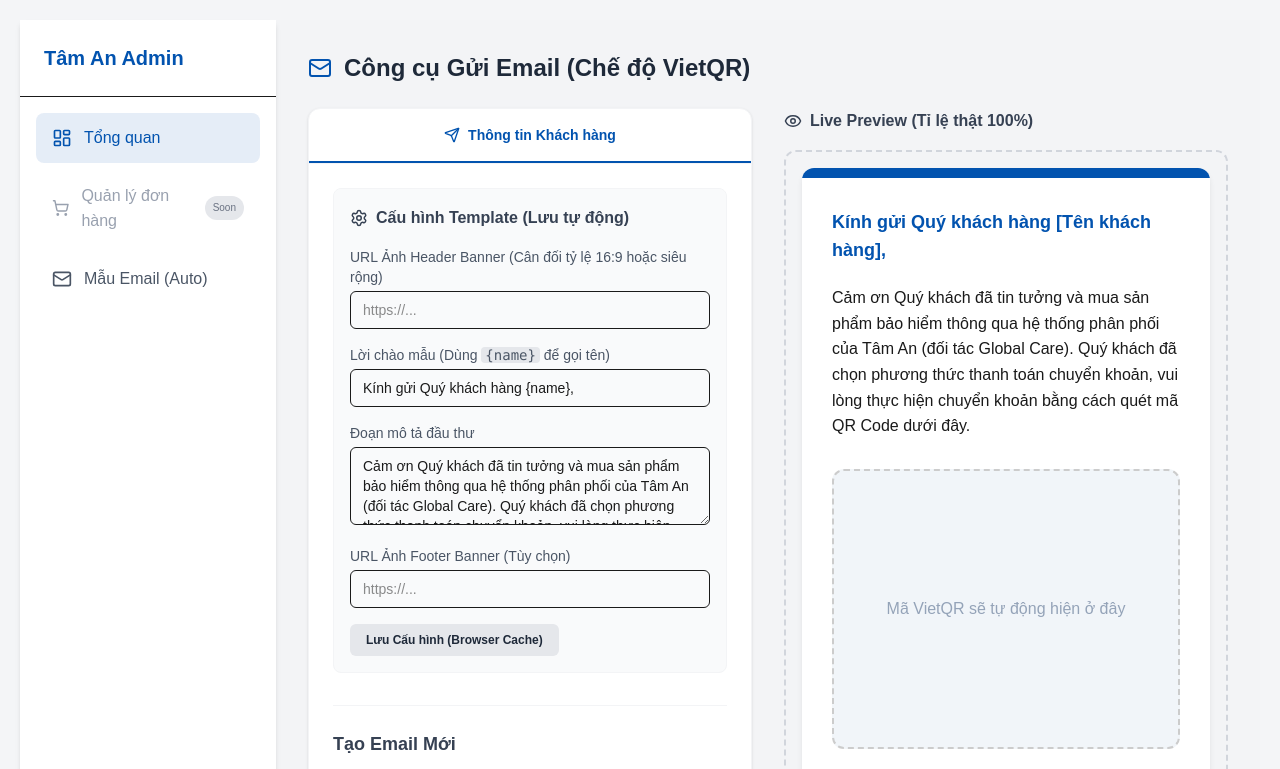
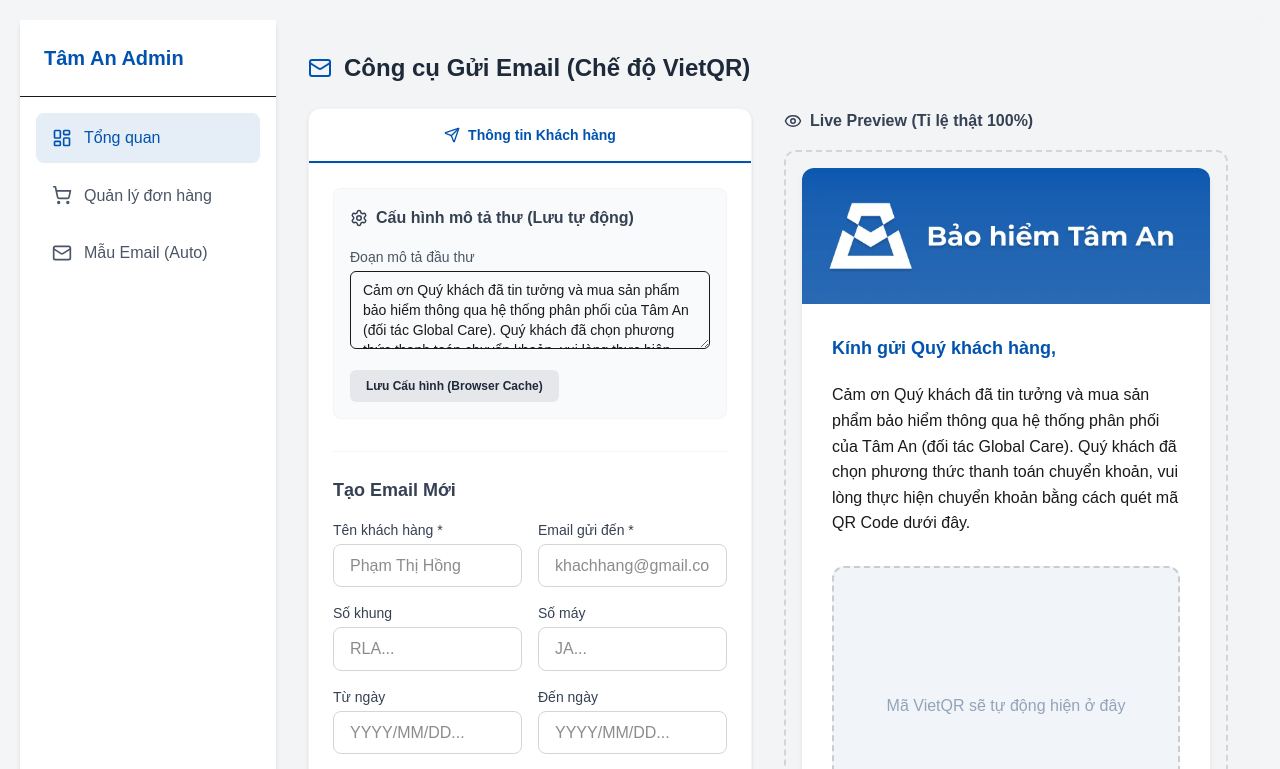
Before and after one commit to huynhtranhoanglong/baohiemtaman, a Next.js app: page /admin/email in a window 1280 px wide. Shown: the top 769 px of the page. Built offline with nearby package versions, Linux system fonts and the light colour scheme; no server answers.

Commit message:
feat(admin): Xây dựng tính năng Quản lý Đơn Hàng từ Google Sheets & Nâng cấp Giao diện Email Auto-Fill bằng hình ảnh tĩnh

```diff
--- a/src/app/admin/email/page.tsx
+++ b/src/app/admin/email/page.tsx
@@ -7,15 +7,18 @@
   const [activeTab, setActiveTab] = useState<'editor' | 'preview'>('editor');
 
   // Template State (Saved to localStorage)
-  const [headerImg, setHeaderImg] = useState('');
-  const [footerImg, setFooterImg] = useState('');
-  const [greeting, setGreeting] = useState('Kính gửi Quý khách hàng {name},');
   const [instructions, setInstructions] = useState('Cảm ơn Quý khách đã tin tưởng và mua sản phẩm bảo hiểm thông qua hệ thống phân phối của Tâm An (đối tác Global Care). Quý khách đã chọn phương thức thanh toán chuyển khoản, vui lòng thực hiện chuyển khoản bằng cách quét mã QR Code dưới đây.');
 
   // Dynamic Customer Data
   const [customerName, setCustomerName] = useState('');
   const [customerEmail, setCustomerEmail] = useState('');
   const [plate, setPlate] = useState('');
+
+  // Vehicle Details
+  const [chassis, setChassis] = useState('');
+  const [engine, setEngine] = useState('');
+  const [startDate, setStartDate] = useState('');
+  const [endDate, setEndDate] = useState('');
 
   // Bank Transfer Data
   const [accountNumber, setAccountNumber] = useState('902009661565');
@@ -32,25 +35,53 @@
     if (savedTemplate) {
       try {
         const parsed = JSON.parse(savedTemplate);
-        if (parsed.headerImg) setHeaderImg(parsed.headerImg);
-        if (parsed.footerImg) setFooterImg(parsed.footerImg);
-        if (parsed.greeting) setGreeting(parsed.greeting);
         if (parsed.instructions) setInstructions(parsed.instructions);
       } catch (e) {
         console.error("No valid template settings found.");
       }
     }
+
+    // Auto-fill from Order Management Dashboard
+    if (typeof window !== 'undefined') {
+      const params = new URLSearchParams(window.location.search);
+      const qName = params.get('name');
+      const qEmail = params.get('email');
+      const qPlate = params.get('plate');
+      const qAmount = params.get('amount');
+      const qChassis = params.get('chassis');
+      const qEngine = params.get('engine');
+      const qStartDate = params.get('startDate');
+      const qEndDate = params.get('endDate');
+
+      if (qName) setCustomerName(qName);
+      if (qEmail) setCustomerEmail(qEmail);
+      if (qPlate) setPlate(qPlate);
+      if (qAmount) setAmount(qAmount);
+      if (qChassis) setChassis(qChassis);
+      if (qEngine) setEngine(qEngine);
+      if (qStartDate) setStartDate(qStartDate);
+      if (qEndDate) setEndDate(qEndDate);
+
+      // Clean up URL to prevent re-fill on manual refresh
+      if (qName || qEmail) {
+        window.history.replaceState({}, document.title, window.location.pathname);
+      }
+    }
   }, []);
 
   const saveTemplateSettings = () => {
-    const settings = { headerImg, footerImg, greeting, instructions };
+    const settings = { instructions };
     localStorage.setItem('taman_email_template', JSON.stringify(settings));
-    alert('Đã lưu cấu hình Template (Banner & Lời chào) vào trình duyệt thành công!');
+    alert('Đã lưu cấu hình Mô tả Email vào trình duyệt thành công!');
   };
 
-  const getRenderedHtml = () => {
-    const finalGreeting = greeting.replace('{name}', customerName ? `<strong>${customerName}</strong>` : '[Tên khách hàng]');
+  const getRenderedHtml = (isForEmail = false) => {
+    const finalGreeting = customerName ? `Kính gửi Quý khách hàng <strong>${customerName}</strong>,` : 'Kính gửi Quý khách hàng,';
     const formattedAmount = amount ? Number(amount).toLocaleString('vi-VN') : '...';
+
+    // Auto-switch URL context: Preview uses relative path (to work on localhost), Email MUST use Absolute URL (to work inside Gmail inbox).
+    const headerImgUrl = isForEmail ? 'https://baohiemtaman.com/assets/TA-email-header.webp' : '/assets/TA-email-header.webp';
+    const footerImgUrl = isForEmail ? 'https://baohiemtaman.com/assets/TA-email-footer.webp' : '/assets/TA-email-footer.webp';
 
     // Using vietqr.io Open API
     const qrUrl = accountNumber && amount && transferContent
@@ -84,11 +115,24 @@
       </head>
       <body>
         <div class="container">
-          ${headerImg ? `<img src="${headerImg}" alt="Header Banner" class="header-img" />` : '<div style="background:#0253af; height: 10px; width: 100%;"></div>'}
+          <img src="${headerImgUrl}" alt="Header Banner" class="header-img" />
 
           <div class="content">
-            <div class="title">${finalGreeting}</div>
+            <div style="color: #0253af; font-size: 18px; font-weight: bold; margin-bottom: 20px;">${finalGreeting}</div>
             <p>${instructions}</p>
+
+            ${startDate || endDate || chassis || engine || plate ? `
+            <div class="info-box" style="margin-top: 25px; border-left-color: #10b981;">
+              <h3>Tóm tắt Thông tin Đăng ký:</h3>
+              <ul style="color: #444; line-height: 1.8;">
+                <li>Khách hàng: <strong>${customerName || '...'}</strong></li>
+                <li>Biển số: <strong style="text-transform: uppercase;">${plate || '...'}</strong></li>
+                <li>Số khung: <strong style="text-transform: uppercase;">${chassis || '...'}</strong></li>
+                <li>Số máy: <strong style="text-transform: uppercase;">${engine || '...'}</strong></li>
+                <li>Thời hạn BH: <strong>Từ ${startDate || '...'} Đến ${endDate || '...'}</strong></li>
+              </ul>
+            </div>
+            ` : ''}
 
             ${amount && transferContent ? `
             <div class="qr-section">
@@ -127,7 +171,7 @@
             <p style="font-style: italic; color: #555;">Trân trọng cảm ơn Quý khách và mến chúc Quý khách sức khỏe, thành công.</p>
           </div>
 
-          ${footerImg ? `<img src="${footerImg}" alt="Footer Banner" class="footer-img" />` : ''}
+          <img src="${footerImgUrl}" alt="Footer Banner" class="footer-img" />
           <div class="footer-text">
             Đây là email tự động. Vui lòng không chia sẻ mã QR này cho bất kỳ ai khác.
           </div>
@@ -153,7 +197,7 @@
         body: JSON.stringify({
           toEmail: customerEmail,
           customerName: customerName,
-          templateHtml: getRenderedHtml()
+          templateHtml: getRenderedHtml(true)
         })
       });
 
@@ -166,6 +210,10 @@
         setAmount('');
         setTransferContent('');
         setPlate('');
+        setChassis('');
+        setEngine('');
+        setStartDate('');
+        setEndDate('');
       } else {
         setStatusMessage(`Lỗi: ${data.message}`);
       }
@@ -206,26 +254,14 @@
             <div className="mb-8 bg-gray-50 p-4 rounded-lg border border-gray-100">
               <div className="flex justify-between items-center mb-4">
                 <h3 className="font-semibold text-gray-700 flex items-center gap-2">
-                  <Settings size={18} /> Cấu hình Template (Lưu tự động)
+                  <Settings size={18} /> Cấu hình mô tả thư (Lưu tự động)
                 </h3>
               </div>
 
               <div className="space-y-4 text-sm">
                 <div>
-                  <label className="block text-gray-600 mb-1">URL Ảnh Header Banner (Cân đối tỷ lệ 16:9 hoặc siêu rộng)</label>
-                  <input type="text" value={headerImg} onChange={e => setHeaderImg(e.target.value)} placeholder="https://..." className="w-full px-3 py-2 border rounded-md" />
-                </div>
-                <div>
-                  <label className="block text-gray-600 mb-1">Lời chào mẫu (Dùng <code className="bg-gray-200 px-1 rounded">{'{name}'}</code> để gọi tên)</label>
-                  <input type="text" value={greeting} onChange={e => setGreeting(e.target.value)} className="w-full px-3 py-2 border rounded-md" />
-                </div>
-                <div>
                   <label className="block text-gray-600 mb-1">Đoạn mô tả đầu thư</label>
                   <textarea value={instructions} onChange={e => setInstructions(e.target.value)} rows={3} className="w-full px-3 py-2 border rounded-md" />
-                </div>
-                <div>
-                  <label className="block text-gray-600 mb-1">URL Ảnh Footer Banner (Tùy chọn)</label>
-                  <input type="text" value={footerImg} onChange={e => setFooterImg(e.target.value)} placeholder="https://..." className="w-full px-3 py-2 border rounded-md" />
                 </div>
                 <button onClick={saveTemplateSettings} className="px-4 py-2 bg-gray-200 hover:bg-gray-300 text-gray-800 rounded-md text-xs font-semibold">Lưu Cấu hình (Browser Cache)</button>
               </div>
@@ -247,9 +283,26 @@
                 </div>
               </div>
 
-              <div>
-                <label className="block text-sm font-medium text-gray-700 mb-1">Biển Số Xe / Số khung (Bỏ trống cũng được)</label>
-                <input type="text" value={plate} onChange={e => setPlate(e.target.value)} placeholder="Ví dụ: 59X1-12345" className="w-full px-4 py-2 border border-gray-300 rounded-lg focus:ring-2 focus:ring-primary focus:border-primary outline-none uppercase" />
+              <div className="grid grid-cols-2 gap-4">
+                <div>
+                  <label className="block text-sm font-medium text-gray-700 mb-1">Số khung</label>
+                  <input type="text" value={chassis} onChange={e => setChassis(e.target.value)} placeholder="RLA..." className="w-full px-4 py-2 border border-gray-300 rounded-lg focus:ring-2 focus:ring-primary focus:border-primary outline-none uppercase" />
+                </div>
+                <div>
+                  <label className="block text-sm font-medium text-gray-700 mb-1">Số máy</label>
+                  <input type="text" value={engine} onChange={e => setEngine(e.target.value)} placeholder="JA..." className="w-full px-4 py-2 border border-gray-300 rounded-lg focus:ring-2 focus:ring-primary focus:border-primary outline-none uppercase" />
+                </div>
+              </div>
+
+              <div className="grid grid-cols-2 gap-4">
+                <div>
+                  <label className="block text-sm font-medium text-gray-700 mb-1">Từ ngày</label>
+                  <input type="text" value={startDate} onChange={e => setStartDate(e.target.value)} placeholder="YYYY/MM/DD..." className="w-full px-4 py-2 border border-gray-300 rounded-lg focus:ring-2 focus:ring-primary focus:border-primary outline-none" />
+                </div>
+                <div>
+                  <label className="block text-sm font-medium text-gray-700 mb-1">Đến ngày</label>
+                  <input type="text" value={endDate} onChange={e => setEndDate(e.target.value)} placeholder="YYYY/MM/DD..." className="w-full px-4 py-2 border border-gray-300 rounded-lg focus:ring-2 focus:ring-primary focus:border-primary outline-none" />
+                </div>
               </div>
 
               <div className="grid grid-cols-2 gap-4 p-4 bg-orange-50 border border-orange-100 rounded-lg">
@@ -291,7 +344,7 @@
             <h3 className="font-semibold text-gray-700 mb-4 flex items-center gap-2"><Eye size={18} /> Live Preview (Tỉ lệ thật 100%)</h3>
             <div className="bg-gray-100 p-4 rounded-xl border-2 border-dashed border-gray-300 max-h-[800px] overflow-y-auto">
               <div
-                dangerouslySetInnerHTML={{ __html: getRenderedHtml() }}
+                dangerouslySetInnerHTML={{ __html: getRenderedHtml(false) }}
                 className="pointer-events-none"
               />
             </div>
--- a/src/app/admin/layout.tsx
+++ b/src/app/admin/layout.tsx
@@ -25,11 +25,13 @@
             Tổng quan
           </Link>
 
-          <div className="flex items-center gap-3 px-4 py-3 text-gray-400 cursor-not-allowed rounded-lg">
+          <Link
+            href="/admin/orders"
+            className="flex items-center gap-3 px-4 py-3 text-gray-600 hover:bg-gray-50 hover:text-primary rounded-lg font-medium transition"
+          >
             <ShoppingCart size={20} />
             Quản lý đơn hàng
-            <span className="text-[10px] bg-gray-200 text-gray-500 px-2 py-1 rounded-full ml-auto">Soon</span>
-          </div>
+          </Link>
 
           <Link
             href="/admin/email"
--- /dev/null
+++ b/src/app/admin/orders/page.tsx
@@ -0,0 +1,140 @@
+'use client';
+
+import { useState, useEffect } from 'react';
+import { ShoppingCart, RefreshCw, Mail, AlertCircle } from 'lucide-react';
+import Link from 'next/link';
+
+interface Order {
+  timestamp: string;
+  provider: string;
+  vehicleType: string;
+  plate: string;
+  chassis: string;
+  engine: string;
+  startDate: string;
+  endDate: string;
+  email: string;
+  amount: string;
+  customerName: string;
+  orderId: string;
+}
+
+export default function AdminOrdersPage() {
+  const [orders, setOrders] = useState<Order[]>([]);
+  const [isLoading, setIsLoading] = useState(true);
+  const [error, setError] = useState('');
+
+  const fetchOrders = async () => {
+    setIsLoading(true);
+    setError('');
+    try {
+      const res = await fetch('/api/admin/orders');
+      const data = await res.json();
+      if (res.ok && data.success) {
+        setOrders(data.data);
+      } else {
+        setError(data.message || 'Không thể tải danh sách đơn hàng');
+      }
+    } catch (e) {
+      setError('Lỗi kết nối tới máy chủ');
+    } finally {
+      setIsLoading(false);
+    }
+  };
+
+  useEffect(() => {
+    fetchOrders();
+  }, []);
+
+  return (
+    <div className="p-4 md:p-8">
+      <div className="flex flex-col md:flex-row md:items-center justify-between gap-4 mb-6">
+        <h2 className="text-2xl font-bold text-gray-800 flex items-center gap-3">
+          <ShoppingCart className="text-primary" /> Quản lý Đơn hàng (Đồng bộ theo thời gian thực)
+        </h2>
+        <button
+          onClick={fetchOrders}
+          disabled={isLoading}
+          className="flex items-center gap-2 bg-white border border-gray-200 shadow-sm px-4 py-2 rounded-lg text-gray-700 hover:bg-gray-50 font-medium transition disabled:opacity-50"
+        >
+          <RefreshCw size={16} className={isLoading ? 'animate-spin text-primary' : ''} />
+          {isLoading ? 'Đang tải...' : 'Làm mới Dữ liệu'}
+        </button>
+      </div>
+
+      {error ? (
+        <div className="bg-red-50 text-red-700 p-4 rounded-lg flex items-center gap-2 mb-6">
+          <AlertCircle size={20} /> {error}
+        </div>
+      ) : null}
+
+      <div className="bg-white rounded-xl shadow-sm border border-gray-100 overflow-hidden">
+        <div className="overflow-x-auto">
+          <table className="w-full text-left text-sm text-gray-600">
+            <thead className="bg-gray-50 text-gray-700 text-xs uppercase font-bold sticky top-0">
+              <tr>
+                <th className="px-6 py-4">Mã Đơn / Thời gian</th>
+                <th className="px-6 py-4">Khách hàng</th>
+                <th className="px-6 py-4">Xe / Biển số</th>
+                <th className="px-6 py-4">Số Tiền</th>
+                <th className="px-6 py-4 text-center">Hành động</th>
+              </tr>
+            </thead>
+            <tbody className="divide-y divide-gray-100">
+              {orders.length === 0 && !isLoading ? (
+                <tr>
+                  <td colSpan={5} className="px-6 py-12 text-center text-gray-500">
+                    Chưa có đơn hàng nào hoặc dữ liệu trống.
+                  </td>
+                </tr>
+              ) : (
+                orders.map((order, idx) => {
+                  const queryParams = new URLSearchParams({
+                    name: order.customerName,
+                    email: order.email,
+                    plate: order.plate,
+                    chassis: order.chassis,
+                    engine: order.engine,
+                    startDate: order.startDate,
+                    endDate: order.endDate,
+                    amount: order.amount.replace(/[,.]/g, '') // remove existing commas if any
+                  }).toString();
+
+                  return (
+                    <tr key={idx} className="hover:bg-blue-50/50 transition">
+                      <td className="px-6 py-4 whitespace-nowrap">
+                        <div className="font-bold text-gray-900">{order.orderId || '#TA000'}</div>
+                        <div className="text-xs text-gray-400 mt-1">{order.timestamp}</div>
+                      </td>
+                      <td className="px-6 py-4">
+                        <div className="font-semibold text-gray-800">{order.customerName || '(Trống)'}</div>
+                        <div className="text-gray-500">{order.email}</div>
+                      </td>
+                      <td className="px-6 py-4">
+                        <span className="inline-block bg-gray-100 text-gray-600 px-2 py-1 rounded text-xs font-medium mb-1">
+                          {order.vehicleType}
+                        </span>
+                        <div className="font-bold uppercase tracking-wider">{order.plate || '(Chưa điền)'}</div>
+                      </td>
+                      <td className="px-6 py-4 whitespace-nowrap font-bold text-orange-600">
+                        {order.amount ? Number(order.amount.replace(/[,.]/g, '')).toLocaleString('vi-VN') + ' đ' : '...'}
+                      </td>
+                      <td className="px-6 py-4 text-center">
+                        <Link
+                          href={`/admin/email?${queryParams}`}
+                          className="inline-flex items-center gap-2 bg-primary hover:bg-primary-hover text-white px-4 py-2 rounded-lg font-medium shadow shadow-primary/20 transition-all text-sm"
+                        >
+                          <Mail size={16} /> Tạo Email
+                        </Link>
+                      </td>
+                    </tr>
+                  )
+                })
+              )}
+            </tbody>
+          </table>
+        </div>
+      </div>
+    </div>
+  );
+}
--- /dev/null
+++ b/src/app/api/admin/orders/route.ts
@@ -0,0 +1,49 @@
+import { NextResponse } from 'next/server';
+import { google } from 'googleapis';
+
+export async function GET() {
+  try {
+    const glAuth = new google.auth.GoogleAuth({
+      credentials: {
+        client_email: process.env.GOOGLE_CLIENT_EMAIL,
+        private_key: process.env.GOOGLE_PRIVATE_KEY?.replace(/\\n/g, '\n'),
+      },
+      scopes: ['https://www.googleapis.com/auth/spreadsheets'],
+    });
+
+    const sheets = google.sheets({ version: 'v4', auth: glAuth });
+    const SPREADSHEET_ID = process.env.GOOGLE_SHEETS_ID;
+
+    // Fetch from row 2 downward
+    const response = await sheets.spreadsheets.values.get({
+      spreadsheetId: SPREADSHEET_ID,
+      range: 'A2:P',
+    });
+
+    const rows = response.data.values || [];
+
+    // Map raw array to objects
+    const orders = rows.map((row) => ({
+      timestamp: row[0] || '',
+      provider: row[1] || '',
+      startDate: row[3] || '',
+      endDate: row[4] || '',
+      vehicleType: row[5] || '',
+      plate: row[6] || '',
+      chassis: row[7] || '',
+      engine: row[8] || '',
+      email: row[9] || '',
+      amount: row[12] || '',
+      customerName: row[13] || '',
+      orderId: row[15] || '',
+    })).reverse(); // Reverse so newest orders are at the top
+
+    return NextResponse.json({ success: true, data: orders });
+  } catch (error: any) {
+    console.error('Lỗi khi fetch Google Sheets:', error);
+    return NextResponse.json(
+      { success: false, message: 'Lỗi khi đọc Dữ liệu Đơn hàng' },
+      { status: 500 }
+    );
+  }
+}
```
Also changed, not shown: public/assets/TA-email-footer.webp (added), public/assets/TA-email-header.webp (added).
